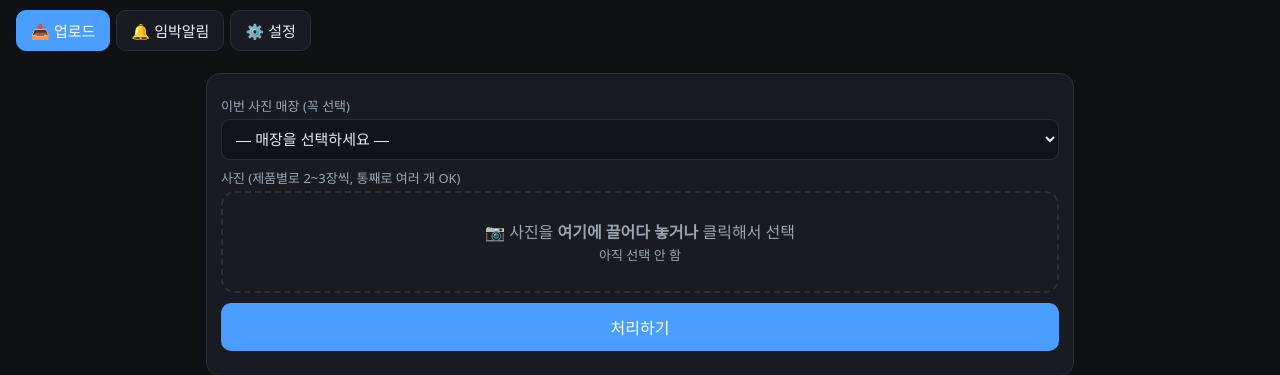
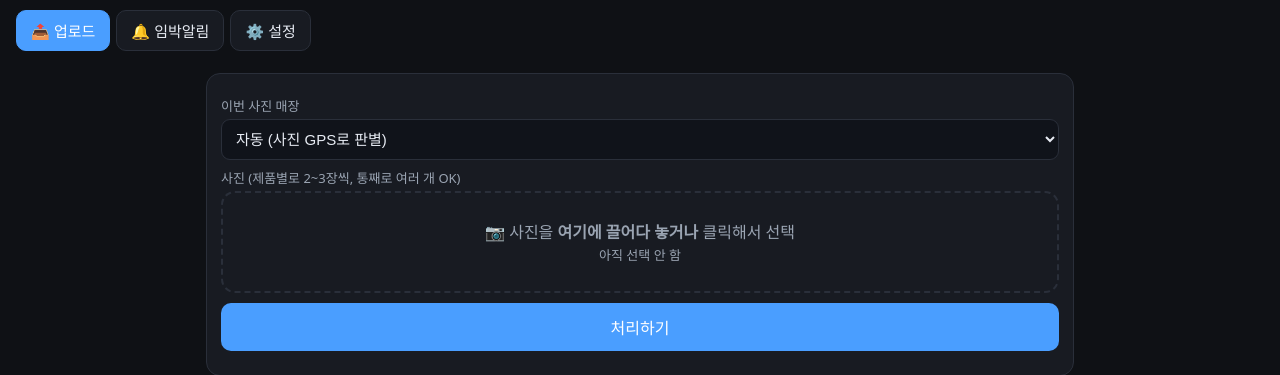
Before and after one commit to dungeomv-netizen/dungeo, a Flask app: page / in a window 1280 px wide. Shown: the part 51-426 px from the top of the page. Run offline with Flask 3, Linux system fonts and the light colour scheme; data that the repository does not hold is empty.

Commit message:
Add files via upload

```diff
--- a/app.py
+++ b/app.py
@@ -1,6 +1,6 @@
 # -*- coding: utf-8 -*-
 """유통기한 관리기 — Flask 서버."""
-import datetime, traceback, re
+import datetime, traceback, re, json
 from flask import Flask, request, jsonify, render_template, Response, session, redirect
 import config, store_geo, date_prefs
 from sheets import Sheet, _parse_date
@@ -102,7 +102,12 @@ def api_process():
         fs_list = [f for f in request.files.getlist("photos") if f.filename]
         if not fs_list:
             return jsonify(ok=False, error="사진이 없어요"), 400
-        results = process_batch(fs_list, batch_store, s)
+        client_gps = []
+        try:
+            client_gps = json.loads(request.form.get("gps", "") or "[]")
+        except Exception:
+            client_gps = []
+        results = process_batch(fs_list, batch_store, s, client_gps=client_gps)
         # 작업 끝나면 기입된 매장을 유통기한 날짜순으로 정렬
         # (여러 묶음으로 나눠 올릴 땐 nosort=1 로 생략하고, 맨 끝에 /api/sort 한 번만)
         sorted_tabs = []
--- a/config.py
+++ b/config.py
@@ -9,8 +9,8 @@ load_dotenv(BASE / ".env")
 
 # --- 비밀/외부 ---
 GEMINI_API_KEY      = os.getenv("GEMINI_API_KEY", "").strip()
-GEMINI_MODEL        = os.getenv("GEMINI_MODEL", "gemini-3.6-flash").strip()
-GEMINI_FALLBACK     = os.getenv("GEMINI_FALLBACK_MODEL", "gemini-3-flash-preview").strip()
+GEMINI_MODEL        = os.getenv("GEMINI_MODEL", "gemini-flash-latest").strip()
+GEMINI_FALLBACK     = os.getenv("GEMINI_FALLBACK_MODEL", "gemini-flash-lite-latest").strip()
 SHEET_ID            = os.getenv("SHEET_ID", "").strip()
 PORT                = int(os.getenv("PORT", "8800"))
 
--- a/pipeline.py
+++ b/pipeline.py
@@ -51,9 +51,11 @@ def date_candidates(raw, today=None):
     return [d.isoformat() for d in sorted(cands)][:4]
 
 
-def prep_photos(file_storages):
+def prep_photos(file_storages, client_gps=None):
     """업로드 파일을 한 장씩 읽어 처리 후 원본을 즉시 버림(메모리 절약).
-    바코드/EXIF는 원본 해상도로, 비전용은 축소본만 보관."""
+    바코드/EXIF는 원본 해상도로, 비전용은 축소본만 보관.
+    client_gps: 폰에서 축소 전 읽어 보낸 사진별 [lat,lng](없으면 None)."""
+    client_gps = client_gps or []
     photos = []
     for i, fs in enumerate(file_storages):
         try:
@@ -63,6 +65,12 @@ def prep_photos(file_storages):
             continue
         try:
             taken_at, gps = read_exif(img)          # 원본에서 촬영시각·GPS
+            if not gps and i < len(client_gps) and client_gps[i]:
+                try:
+                    cg = client_gps[i]
+                    gps = (float(cg[0]), float(cg[1]))   # 폰이 보낸 GPS 사용(축소본엔 EXIF 없음)
+                except Exception:
+                    pass
             barcodes = read_barcodes(img)           # 원본 해상도로 바코드
             thumb = make_thumb(img)                 # 작은 썸네일(data URI)
             vimg = img.convert("RGB")
@@ -154,10 +162,10 @@ def _classify(p, a):
     return a.get("type", "other")
 
 
-def process_batch(files, batch_store, sheet):
+def process_batch(files, batch_store, sheet, client_gps=None):
     today = datetime.date.today().isoformat()
     tdate = datetime.date.fromisoformat(today)
-    photos = prep_photos(files)
+    photos = prep_photos(files, client_gps=client_gps)
 
     # 사진별 비전 분석(한 번에): 종류/날짜/제품명
     analyses = vision.analyze_images([p["_img"] for p in photos], today)
--- a/render.yaml
+++ b/render.yaml
@@ -17,6 +17,6 @@ services:
       - key: SECRET_KEY
         generateValue: true
       - key: GEMINI_MODEL
-        value: gemini-3.6-flash
+        value: gemini-flash-latest
       - key: GEMINI_FALLBACK_MODEL
-        value: gemini-3-flash-preview
+        value: gemini-flash-lite-latest
--- a/templates/index.html
+++ b/templates/index.html
@@ -78,9 +78,9 @@
   <!-- 업로드 -->
   <section id="up">
     <div class="card">
-      <label>이번 사진 매장 (꼭 선택)</label>
+      <label>이번 사진 매장</label>
       <select id="store">
-        <option value="">— 매장을 선택하세요 —</option>
+        <option value="">자동 (사진 GPS로 판별)</option>
       </select>
       <label>사진 (제품별로 2~3장씩, 통째로 여러 개 OK)</label>
       <input id="files" type="file" accept="image/*" multiple style="display:none">
@@ -173,6 +173,48 @@ async function reloadSheet(){
 
 // ---------- 처리 ----------
 const CHUNK=15;   // 폰에서 미리 축소하므로 이만큼씩 나눠 처리
+// 사진 줄이기 전에 원본에서 GPS만 읽어냄(자동 매장판별 유지). 실패시 null → 안전.
+async function readGps(file){
+  try{
+    const buf=await file.slice(0, 512*1024).arrayBuffer();
+    const dv=new DataView(buf);
+    if(dv.getUint16(0)!==0xFFD8) return null;
+    let off=2;
+    while(off+4<=dv.byteLength){
+      const marker=dv.getUint16(off);
+      if(marker===0xFFDA) break;
+      if(marker===0xFFE1){
+        const size=dv.getUint16(off+2), start=off+4;
+        if(dv.getUint32(start)===0x45786966 && dv.getUint16(start+4)===0x0000){
+          const tiff=start+6, le=dv.getUint16(tiff)===0x4949;
+          const u16=o=>dv.getUint16(o,le), u32=o=>dv.getUint32(o,le);
+          if(u16(tiff+2)!==0x002A) return null;
+          const ifd0=tiff+u32(tiff+4), n0=u16(ifd0); let gp=null;
+          for(let i=0;i<n0;i++){const e=ifd0+2+i*12; if(u16(e)===0x8825){gp=tiff+u32(e+8);break;}}
+          if(gp==null) return null;
+          const ng=u16(gp); let latRef='N',lonRef='E',lat=null,lon=null;
+          for(let i=0;i<ng;i++){
+            const e=gp+2+i*12, tag=u16(e);
+            if(tag===1) latRef=String.fromCharCode(dv.getUint8(e+8));
+            else if(tag===3) lonRef=String.fromCharCode(dv.getUint8(e+8));
+            else if(tag===2||tag===4){
+              const p=tiff+u32(e+8);
+              const v=u32(p)/u32(p+4)+u32(p+8)/u32(p+12)/60+u32(p+16)/u32(p+20)/3600;
+              if(tag===2) lat=v; else lon=v;
+            }
+          }
+          if(lat==null||lon==null) return null;
+          if(latRef==='S') lat=-lat; if(lonRef==='W') lon=-lon;
+          if(Math.abs(lat)>90||Math.abs(lon)>180||(lat===0&&lon===0)) return null;
+          return [lat,lon];
+        }
+        off+=2+size;
+      } else if((marker&0xFF00)===0xFF00){ off+=2+dv.getUint16(off+2); }
+      else break;
+    }
+  }catch(e){}
+  return null;
+}
 // 폰에서 사진을 미리 줄여서 보냄(서버 메모리 절약 → 안 죽음). 바코드는 충분히 선명.
 function resizeImage(file){
   return new Promise((resolve)=>{
@@ -195,8 +237,7 @@ function resizeImage(file){
 }
 async function process(){
   if(!picked.length){alert('사진을 먼저 선택하세요 (끌어다 놓거나 클릭)');return;}
-  const store=document.getElementById('store').value;
-  if(!store){alert('먼저 "이번 사진 매장"을 선택하세요');return;}
+  const store=document.getElementById('store').value;   // ''=자동(GPS로 판별)
   const go=document.getElementById('go');go.disabled=true;
   const proc=document.getElementById('proc');
   const chunks=[];
@@ -204,14 +245,17 @@ async function process(){
   let all=[], failed=0, done=0;
   for(let ci=0;ci<chunks.length;ci++){
     proc.innerHTML='<span class="spin"></span> 사진 준비 중… '+done+' / '+picked.length+'장';
-    let blobs;
-    try{ blobs=await Promise.all(chunks[ci].map(f=>resizeImage(f))); }
-    catch(e){ blobs=chunks[ci]; }
+    let blobs, gpsArr;
+    try{
+      gpsArr=await Promise.all(chunks[ci].map(f=>readGps(f)));    // 원본에서 GPS 먼저
+      blobs=await Promise.all(chunks[ci].map(f=>resizeImage(f))); // 그다음 축소
+    }catch(e){ blobs=chunks[ci]; gpsArr=chunks[ci].map(()=>null); }
     proc.innerHTML='<span class="spin"></span> 처리 중… '+done+' / '+picked.length+'장'
       +(chunks.length>1?' ('+(ci+1)+'/'+chunks.length+' 묶음)':'')+' — 닫지 말고 기다려주세요';
     const fd=new FormData();
     fd.append('store',store);
     fd.append('nosort','1');                 // 정렬은 맨 끝에 한 번만
+    fd.append('gps', JSON.stringify(gpsArr||[]));   // 사진별 GPS(자동 매장판별용)
     blobs.forEach((b,i)=>fd.append('photos', b, 'p'+(done+i)+'.jpg'));
     try{
       const resp=await fetch('/api/process',{method:'POST',body:fd});
```
